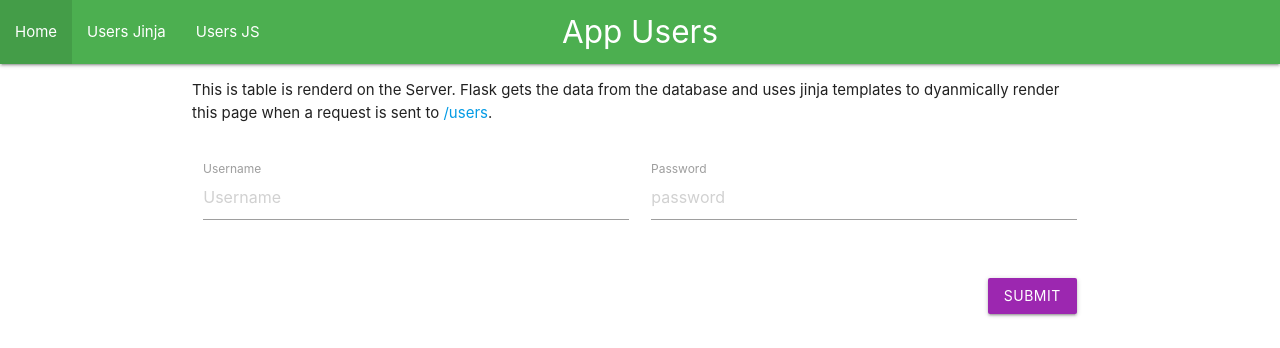
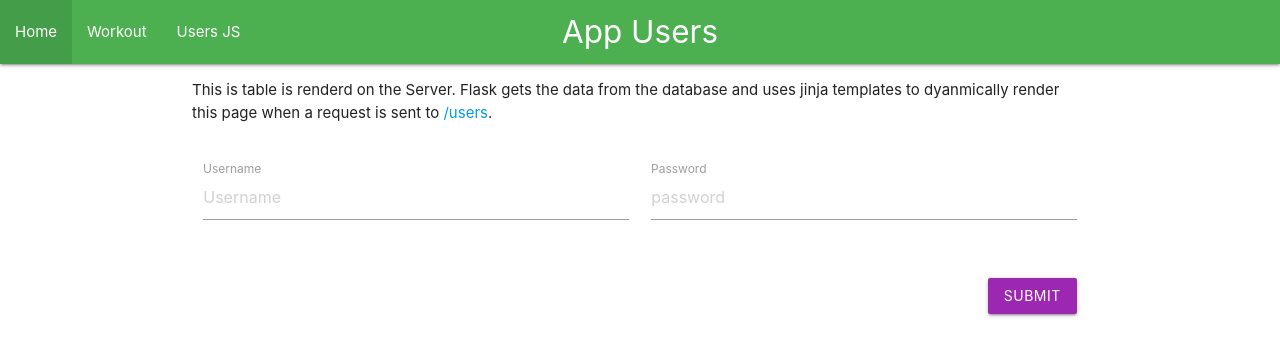
Before and after one commit to jlendor/Workout-generator-app, a Flask app: page /users in a window 1280 px wide. Shown: the top 348 px of the page. Run offline with Flask 3, Linux system fonts and the light colour scheme; parts of the project's set-up code (start-up, migrations or seed data) failed here and were passed over.

Commit message:
fourth commit

```diff
--- a/App/__init__.py
+++ b/App/__init__.py
@@ -1,3 +1,5 @@
+
+from app import app
 from .models import *
 from .views import *
 from .controllers import *
--- a/App/templates/layout.html
+++ b/App/templates/layout.html
@@ -18,9 +18,9 @@
         <a href="#!" class="brand-logo center">{% block page %}{% endblock %}</a>
         <div class="nav-wrapper">
             <ul id="nav-mobile" class="left">
-                <li><a href="/">Home</a></li>
-                <li><a href="/users">Users Jinja</a></li>
-                <li><a href="/static/users">Users JS</a></li>
+                <li><a href="index.html">Home</a></li>
+                <li><a href="workout.html">Workout</a></li>
+                <li><a href="/">Users JS</a></li>
             </ul>
         </div>
       </div>
```
